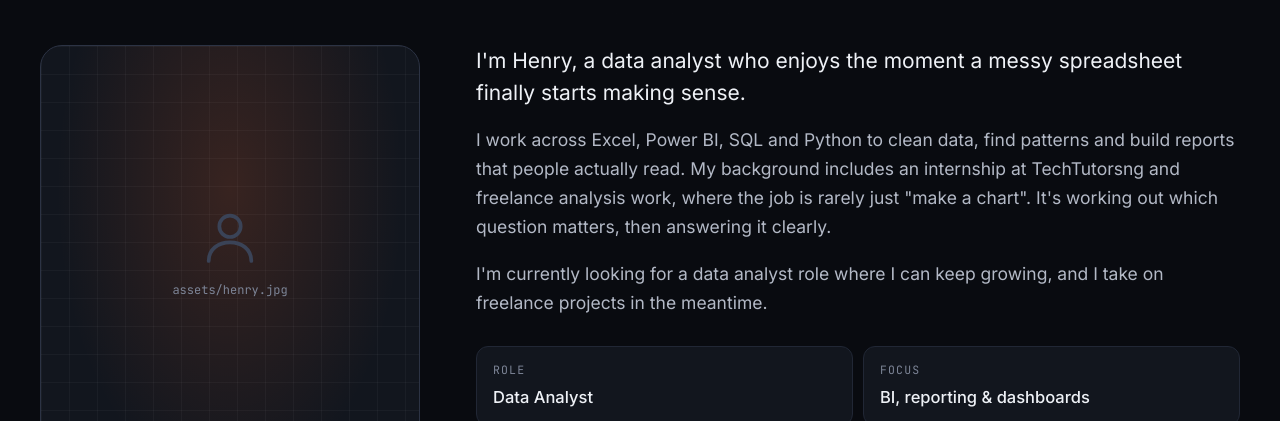
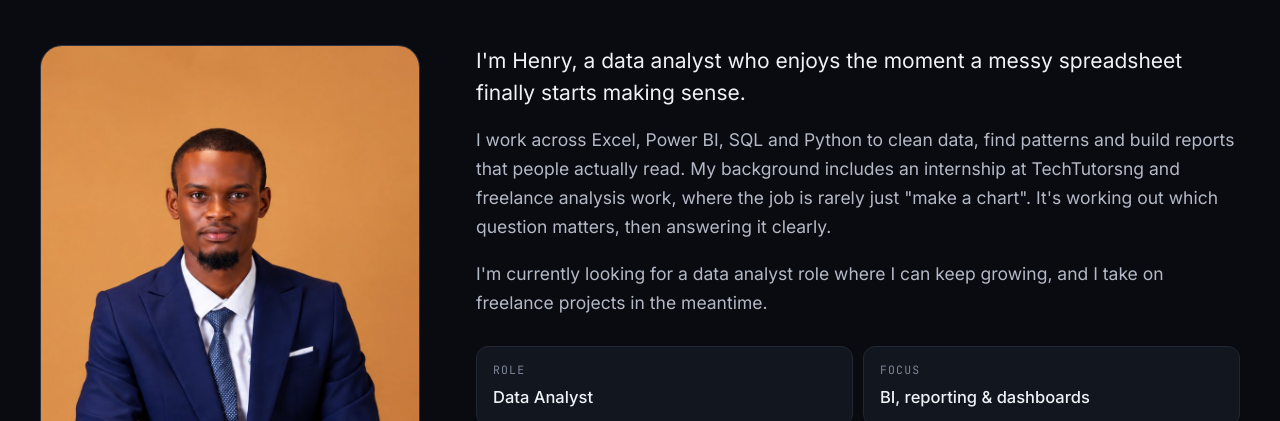
Before and after one commit to UPrecious02/henry-portfolio, a plain HTML site: page about.html in a window 1280 px wide. Shown: the part 379-800 px from the top of the page. Drawn offline with Linux system fonts and the light colour scheme.

Commit message:
Add Henry's photo

```diff
--- a/about.html
+++ b/about.html
@@ -83,12 +83,7 @@
   <section class="section section--flush-top">
     <div class="container profile">
       <div class="photo" data-reveal>
-        <!-- Add Henry's photo: save it as assets/henry.jpg and uncomment the line below -->
-        <!-- <img src="assets/henry.jpg" alt="Portrait of Henry Adetunji"> -->
-        <div class="photo__ph">
-          <svg class="i" aria-hidden="true"><use href="#i-user"/></svg>
-          <span>assets/henry.jpg</span>
-        </div>
+        <img src="assets/henry.jpg" alt="Portrait of Henry in a navy suit" width="800" height="1000">
         <div class="photo__tag"><span class="status-dot"></span>Available for roles &amp; freelance</div>
       </div>
 
```
Also changed, not shown: assets/henry.jpg (added).
